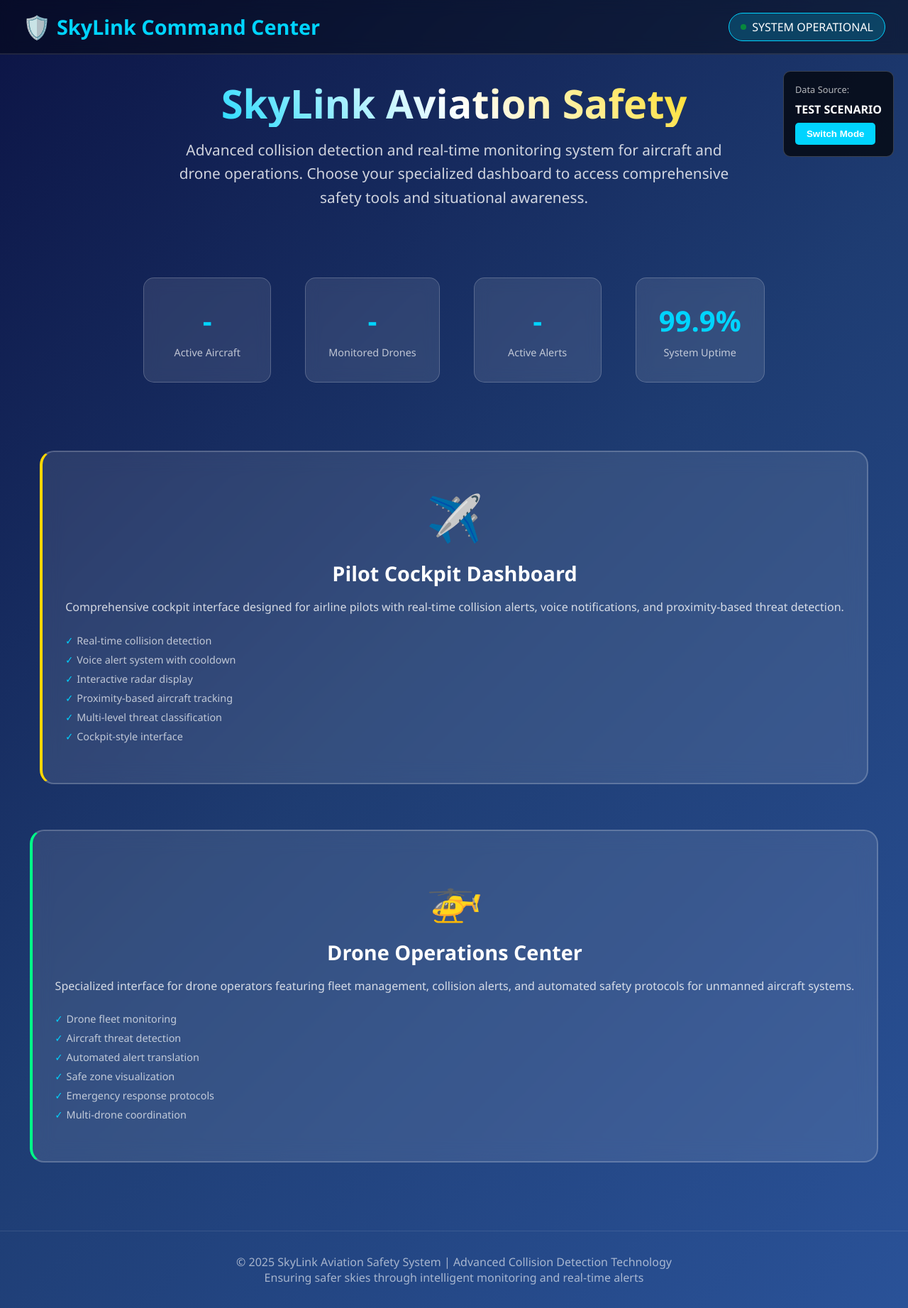
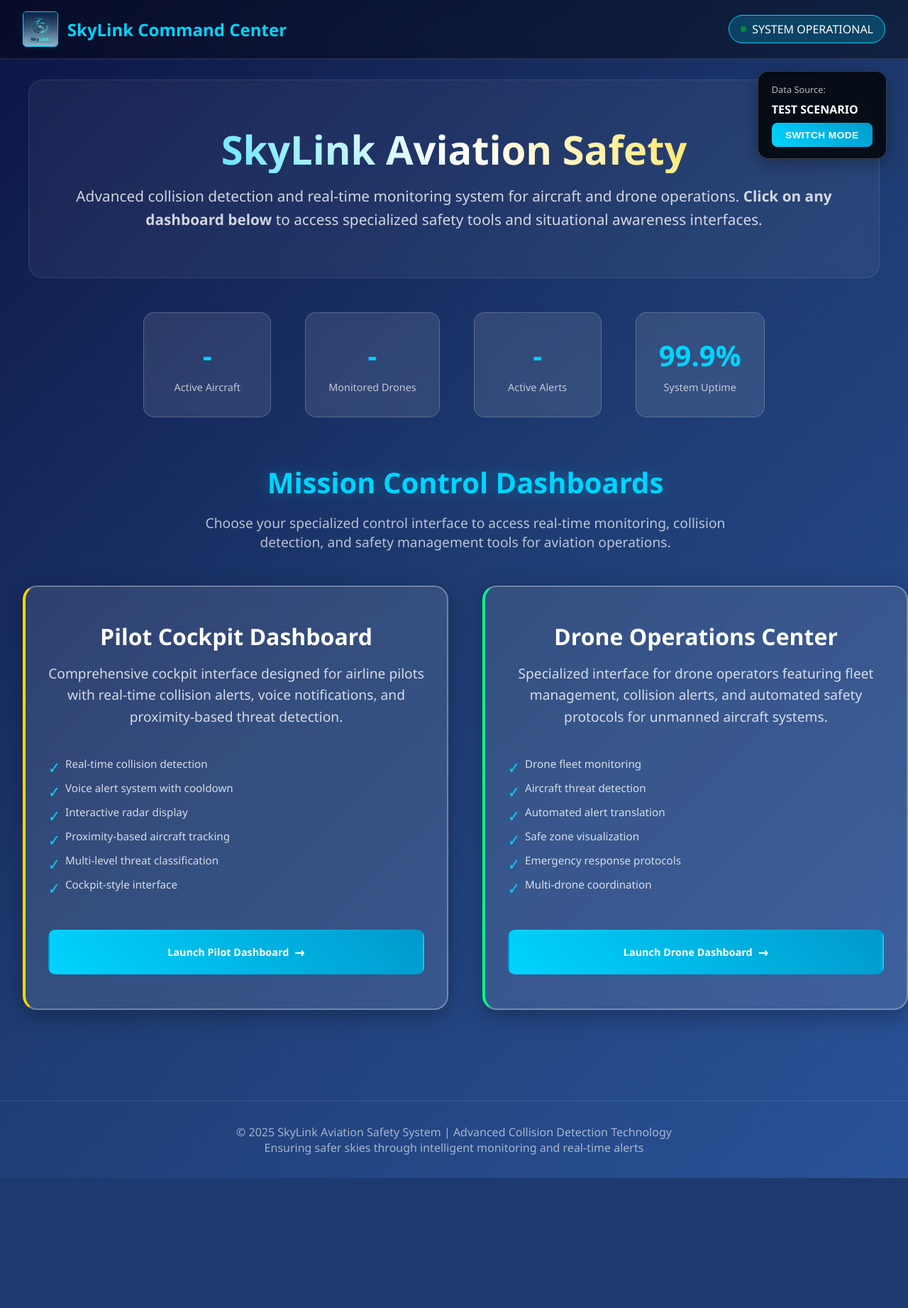
Before and after one commit to Pradnya-2006/SkyLink2, a Flask app: template skylink/templates/index.html in a window 1280 px wide. Shown: the whole page at 71% size. After the commit the page ends 1660 px from the top, so only its background shows below. Run offline with Flask 3, Linux system fonts and the light colour scheme; the template is opened without the code that fills it, so the values that code supplies are empty.

Commit message:
Deployment Final

```diff
--- a/skylink/requirements.txt
+++ b/skylink/requirements.txt
@@ -7,3 +7,5 @@ folium>=0.14.0
 geopy>=2.3.0
 flask>=2.3.0
 flask-cors>=4.0.0
+python-dotenv>=1.0.0
+gunicorn>=21.0.0
--- a/skylink/templates/index.html
+++ b/skylink/templates/index.html
@@ -37,20 +37,23 @@
             align-items: center;
             max-width: 1400px;
             margin: 0 auto;
+            height: 100%;
         }
 
         .logo {
             display: flex;
             align-items: center;
-            font-size: 1.8rem;
+            font-size: 1.5rem;
             font-weight: bold;
             color: #00d4ff;
         }
 
-        .logo::before {
-            content: "🛡️";
-            margin-right: 0.5rem;
-            font-size: 2rem;
+        .logo-img {
+            width: 50px;
+            height: 50px;
+            margin-right: 0.8rem;
+            border-radius: 5px;
+            border: 1px solid #00d4ff;
         }
 
         .system-status {
@@ -85,18 +88,22 @@
         /* Main Content */
         .main-container {
             margin-top: 80px;
-            padding: 2rem;
             min-height: calc(100vh - 80px);
             display: flex;
             flex-direction: column;
-            justify-content: center;
-            align-items: center;
         }
 
         .hero-section {
             text-align: center;
-            margin-bottom: 4rem;
-            max-width: 800px;
+            padding: 4rem 2rem 2rem;
+            max-width: 1200px;
+            margin: 0 auto;
+            background: rgba(255, 255, 255, 0.05);
+            backdrop-filter: blur(10px);
+            border-radius: 20px;
+            margin-top: 2rem;
+            margin-bottom: 3rem;
+            border: 1px solid rgba(255, 255, 255, 0.1);
         }
 
         .hero-title {
@@ -155,12 +162,37 @@
         }
 
         /* Dashboard Cards */
+        .dashboard-section {
+            max-width: 1400px;
+            margin: 0 auto;
+            padding: 0 2rem 4rem;
+        }
+
+        .section-title {
+            text-align: center;
+            font-size: 2.5rem;
+            font-weight: bold;
+            color: #00d4ff;
+            margin-bottom: 1rem;
+            text-shadow: 0 0 20px rgba(0, 212, 255, 0.3);
+        }
+
+        .section-subtitle {
+            text-align: center;
+            font-size: 1.2rem;
+            color: rgba(255, 255, 255, 0.7);
+            margin-bottom: 3rem;
+            max-width: 800px;
+            margin-left: auto;
+            margin-right: auto;
+        }
+
         .dashboard-selection {
             display: flex;
-            gap: 4rem;
+            gap: 3rem;
             margin-top: 2rem;
-            flex-wrap: wrap;
             justify-content: center;
+            align-items: stretch;
         }
 
         .dashboard-card {
@@ -168,15 +200,18 @@
             backdrop-filter: blur(15px);
             padding: 3rem 2rem;
             border-radius: 20px;
-            border: 2px solid rgba(255, 255, 255, 0.2);
+            border: 2px solid rgba(255, 255, 255, 0.3);
             text-align: center;
-            min-width: 300px;
+            width: 600px;
+            max-width: 700px;
             transition: all 0.4s ease;
             cursor: pointer;
             text-decoration: none;
             color: white;
             position: relative;
             overflow: hidden;
+            box-shadow: 0 8px 32px rgba(0, 0, 0, 0.3);
+            flex: 0 1 auto;
         }
 
         .dashboard-card::before {
@@ -190,14 +225,35 @@
             transition: all 0.6s ease;
         }
 
+        .dashboard-card::after {
+            content: '👆 CLICK TO ENTER';
+            position: absolute;
+            top: 10px;
+            right: 15px;
+            font-size: 0.7rem;
+            color: #00d4ff;
+            font-weight: bold;
+            opacity: 0;
+            transition: opacity 0.3s ease;
+            background: rgba(0, 0, 0, 0.7);
+            padding: 0.3rem 0.6rem;
+            border-radius: 15px;
+            border: 1px solid #00d4ff;
+        }
+
         .dashboard-card:hover::before {
             left: 100%;
         }
 
+        .dashboard-card:hover::after {
+            opacity: 1;
+        }
+
         .dashboard-card:hover {
-            transform: translateY(-10px);
+            transform: translateY(-15px) scale(1.05);
             border-color: #00d4ff;
-            box-shadow: 0 20px 40px rgba(0, 212, 255, 0.3);
+            box-shadow: 0 25px 50px rgba(0, 212, 255, 0.4);
+            background: rgba(255, 255, 255, 0.2);
         }
 
         .pilot-card {
@@ -223,29 +279,38 @@
         }
 
         .card-title {
-            font-size: 1.8rem;
+            font-size: 2rem;
             font-weight: bold;
             margin-bottom: 1rem;
         }
 
         .card-description {
-            font-size: 1rem;
+            font-size: 1.2rem;
             color: rgba(255, 255, 255, 0.8);
             line-height: 1.6;
             margin-bottom: 1.5rem;
         }
 
+        .card-content {
+            display: flex;
+            flex-direction: column;
+            height: 100%;
+        }
+
         .card-features {
             list-style: none;
             text-align: left;
-            font-size: 0.9rem;
-            color: rgba(255, 255, 255, 0.7);
+            font-size: 0.95rem;
+            color: rgba(255, 255, 255, 0.8);
+            margin: auto 0;
+            padding: 1rem 0;
         }
 
         .card-features li {
-            margin-bottom: 0.5rem;
-            padding-left: 1rem;
+            margin-bottom: 0.8rem;
+            padding-left: 1.5rem;
             position: relative;
+            line-height: 1.4;
         }
 
         .card-features li::before {
@@ -254,6 +319,44 @@
             left: 0;
             color: #00d4ff;
             font-weight: bold;
+            font-size: 1.4rem;
+        }
+
+        /* Call-to-Action Button */
+        .card-cta {
+            margin-top: 1.5rem;
+            padding: 1rem 1.5rem;
+            background: linear-gradient(45deg, #00d4ff, #0099cc);
+            border-radius: 10px;
+            display: flex;
+            align-items: center;
+            justify-content: center;
+            gap: 0.5rem;
+            font-weight: bold;
+            font-size: 1rem;
+            transition: all 0.3s ease;
+            border: 2px solid transparent;
+        }
+
+        .dashboard-card:hover .card-cta {
+            background: linear-gradient(45deg, #ffffff, #f0f0f0);
+            color: #0066cc;
+            border-color: #00d4ff;
+            transform: translateY(-2px);
+            box-shadow: 0 4px 15px rgba(0, 212, 255, 0.3);
+        }
+
+        .cta-arrow {
+            font-size: 1.2rem;
+            transition: transform 0.3s ease;
+        }
+
+        .dashboard-card:hover .cta-arrow {
+            transform: translateX(5px);
+        }
+
+        .cta-text {
+            font-size: 0.9rem;
         }
 
         /* Footer */
@@ -269,34 +372,38 @@
         .data-mode-toggle {
             position: fixed;
             top: 100px;
-            right: 20px;
-            background: rgba(0, 0, 0, 0.7);
-            padding: 1rem;
-            border-radius: 10px;
+            right: 30px;
+            background: rgba(0, 0, 0, 0.8);
+            backdrop-filter: blur(10px);
+            padding: 1rem 1.2rem;
+            border-radius: 15px;
             border: 1px solid rgba(255, 255, 255, 0.2);
+            box-shadow: 0 8px 25px rgba(0, 0, 0, 0.3);
+            z-index: 999;
         }
 
         .toggle-btn {
-            background: #00d4ff;
+            background: linear-gradient(45deg, #00d4ff, #0099cc);
             color: white;
             border: none;
-            padding: 0.5rem 1rem;
-            border-radius: 5px;
+            padding: 0.6rem 1.2rem;
+            border-radius: 8px;
             cursor: pointer;
             font-weight: bold;
+            font-size: 0.85rem;
             transition: all 0.3s ease;
+            text-transform: uppercase;
+            letter-spacing: 0.5px;
         }
 
         .toggle-btn:hover {
-            background: #0099cc;
+            background: linear-gradient(45deg, #0099cc, #00d4ff);
+            transform: translateY(-2px);
+            box-shadow: 0 5px 15px rgba(0, 212, 255, 0.3);
         }
 
         /* Responsive Design */
-        @media (max-width: 768px) {
-            .hero-title {
-                font-size: 2.5rem;
-            }
-
+        @media (max-width: 900px) {
             .dashboard-selection {
                 flex-direction: column;
                 align-items: center;
@@ -304,7 +411,27 @@
             }
 
             .dashboard-card {
-                min-width: 280px;
+                width: 90%;
+                max-width: 400px;
+            }
+        }
+
+        @media (max-width: 768px) {
+            .hero-title {
+                font-size: 2.8rem;
+            }
+
+            .hero-section {
+                padding: 3rem 1.5rem 1.5rem;
+                margin: 1rem;
+            }
+
+            .section-title {
+                font-size: 2rem;
+            }
+
+            .dashboard-card {
+                padding: 2rem 1.5rem;
             }
 
             .stats-container {
@@ -317,6 +444,24 @@
                 right: auto;
                 margin: 2rem auto;
                 width: fit-content;
+            }
+
+            .nav-header {
+                padding: 0.5rem 1rem;
+            }
+
+            .main-container {
+                margin-top: 70px;
+            }
+        }
+
+        @media (max-width: 480px) {
+            .hero-title {
+                font-size: 2.2rem;
+            }
+
+            .dashboard-section {
+                padding: 0 1rem 2rem;
             }
         }
 
@@ -354,6 +499,7 @@
     <nav class="nav-header">
         <div class="nav-content">
             <div class="logo">
+                <img src="/static/logo.jpg" alt="SkyLink Logo" class="logo-img">
                 SkyLink Command Center
             </div>
             <div class="system-status">
@@ -379,7 +525,7 @@
             <h1 class="hero-title">SkyLink Aviation Safety</h1>
             <p class="hero-subtitle">
                 Advanced collision detection and real-time monitoring system for aircraft and drone operations.
-                Choose your specialized dashboard to access comprehensive safety tools and situational awareness.
+                <strong>Click on any dashboard below</strong> to access specialized safety tools and situational awareness interfaces.
             </p>
         </div>
 
@@ -403,11 +549,18 @@
             </div>
         </div>
 
-        <!-- Dashboard Selection -->
+        <!-- Dashboard Section -->
+        <div class="dashboard-section">
+            <h2 class="section-title">Mission Control Dashboards</h2>
+            <p class="section-subtitle">
+                Choose your specialized control interface to access real-time monitoring,
+                collision detection, and safety management tools for aviation operations.
+            </p>
+
             <div class="dashboard-selection">
                 <!-- Pilot Dashboard Card -->
                 <a href="/pilot-dashboard" class="dashboard-card pilot-card slide-in-left">
-                <span class="card-icon">✈️</span>
+                    <div class="card-content">
                 <h2 class="card-title">Pilot Cockpit Dashboard</h2>
                 <p class="card-description">
                     Comprehensive cockpit interface designed for airline pilots with real-time collision alerts,
@@ -421,11 +574,16 @@
                     <li>Multi-level threat classification</li>
                     <li>Cockpit-style interface</li>
                 </ul>
+                        <div class="card-cta">
+                            <span class="cta-text">Launch Pilot Dashboard</span>
+                            <span class="cta-arrow">→</span>
+                        </div>
+                    </div>
                 </a>
 
                 <!-- Drone Dashboard Card -->
                 <a href="/drone-dashboard" class="dashboard-card drone-card slide-in-right">
-                <span class="card-icon">🚁</span>
+                    <div class="card-content">
                 <h2 class="card-title">Drone Operations Center</h2>
                 <p class="card-description">
                     Specialized interface for drone operators featuring fleet management,
@@ -439,7 +597,13 @@
                     <li>Emergency response protocols</li>
                     <li>Multi-drone coordination</li>
                 </ul>
+                        <div class="card-cta">
+                            <span class="cta-text">Launch Drone Dashboard</span>
+                            <span class="cta-arrow">→</span>
+                        </div>
+                    </div>
                 </a>
+            </div>
         </div>
     </div>
 
@@ -564,11 +728,16 @@
             const dashboardCards = document.querySelectorAll('.dashboard-card');
             dashboardCards.forEach(card => {
                 card.addEventListener('mouseenter', function() {
-                    this.style.transform = 'translateY(-10px) scale(1.02)';
+                    this.style.transform = 'translateY(-15px) scale(1.05)';
                 });
 
                 card.addEventListener('mouseleave', function() {
                     this.style.transform = 'translateY(0) scale(1)';
+                });
+
+                // Add click feedback
+                card.addEventListener('mousedown', function() {
+                    this.style.transform = 'translateY(-10px) scale(1.02)';
                 });
             });
 
```
Also changed, not shown: skylink/config.py (+36 -0 lines), skylink/unified_app.py (+26 -6 lines), skylink/templates/static/logo.jpg (added), 1 other file. Lines whose indentation alone changed are shown as unchanged.
